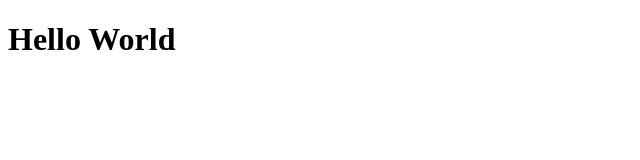
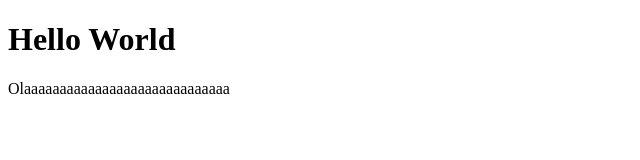
Before and after one commit to CarlosGabriel-dev/hello-world-page, a plain HTML site: page index.html in a window 1280 px wide. Shown: the whole page, without its empty margins (0-640 px from the left). Drawn offline with Linux system fonts and the light colour scheme.

Commit message:
Update index.html

```diff
--- a/index.html
+++ b/index.html
@@ -7,5 +7,6 @@
 </head>
 <body>
     <h1>Hello World</h1>
+    <p>Olaaaaaaaaaaaaaaaaaaaaaaaaaaaaa</p>
 </body>
 </html>
```
